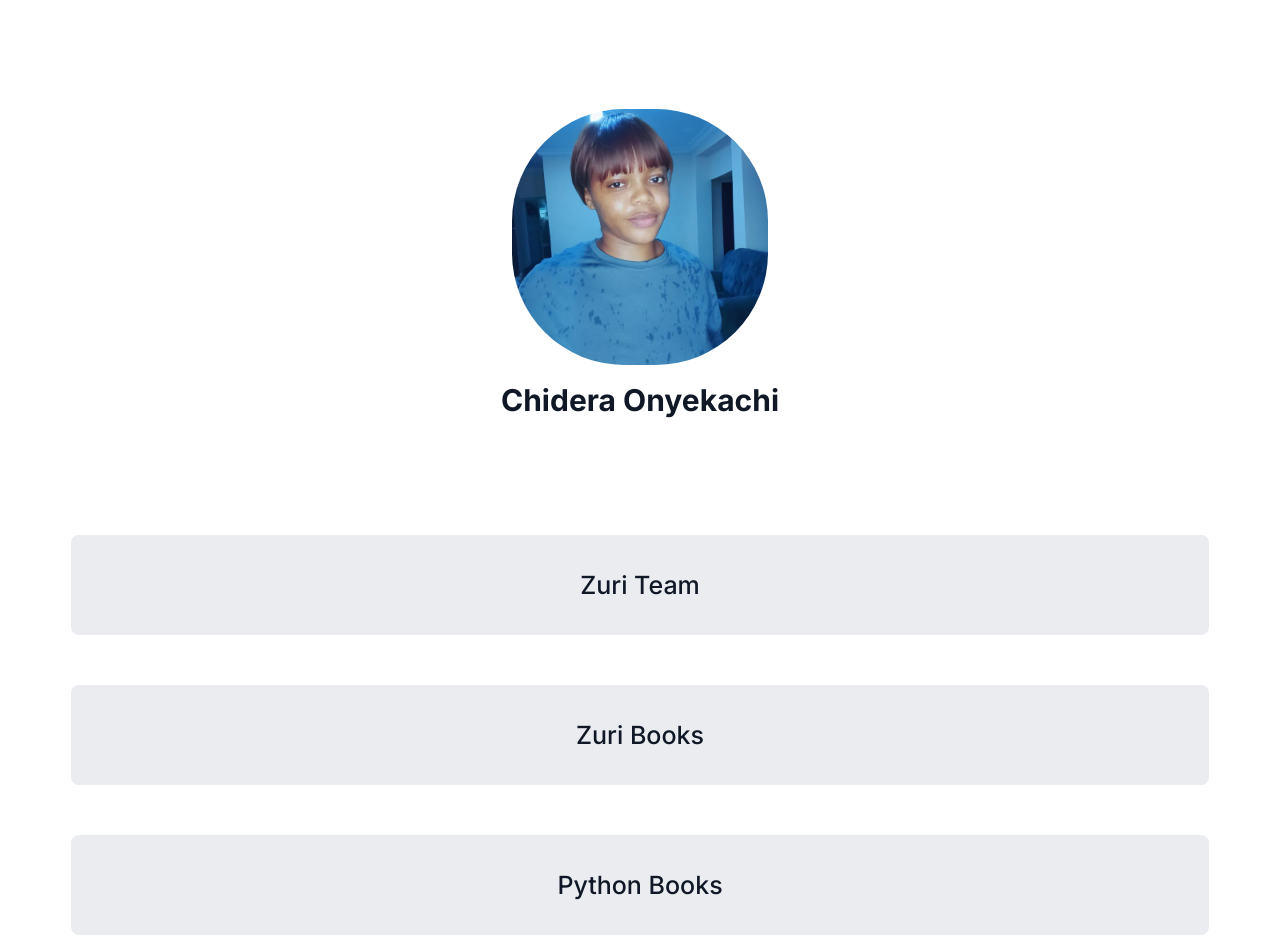
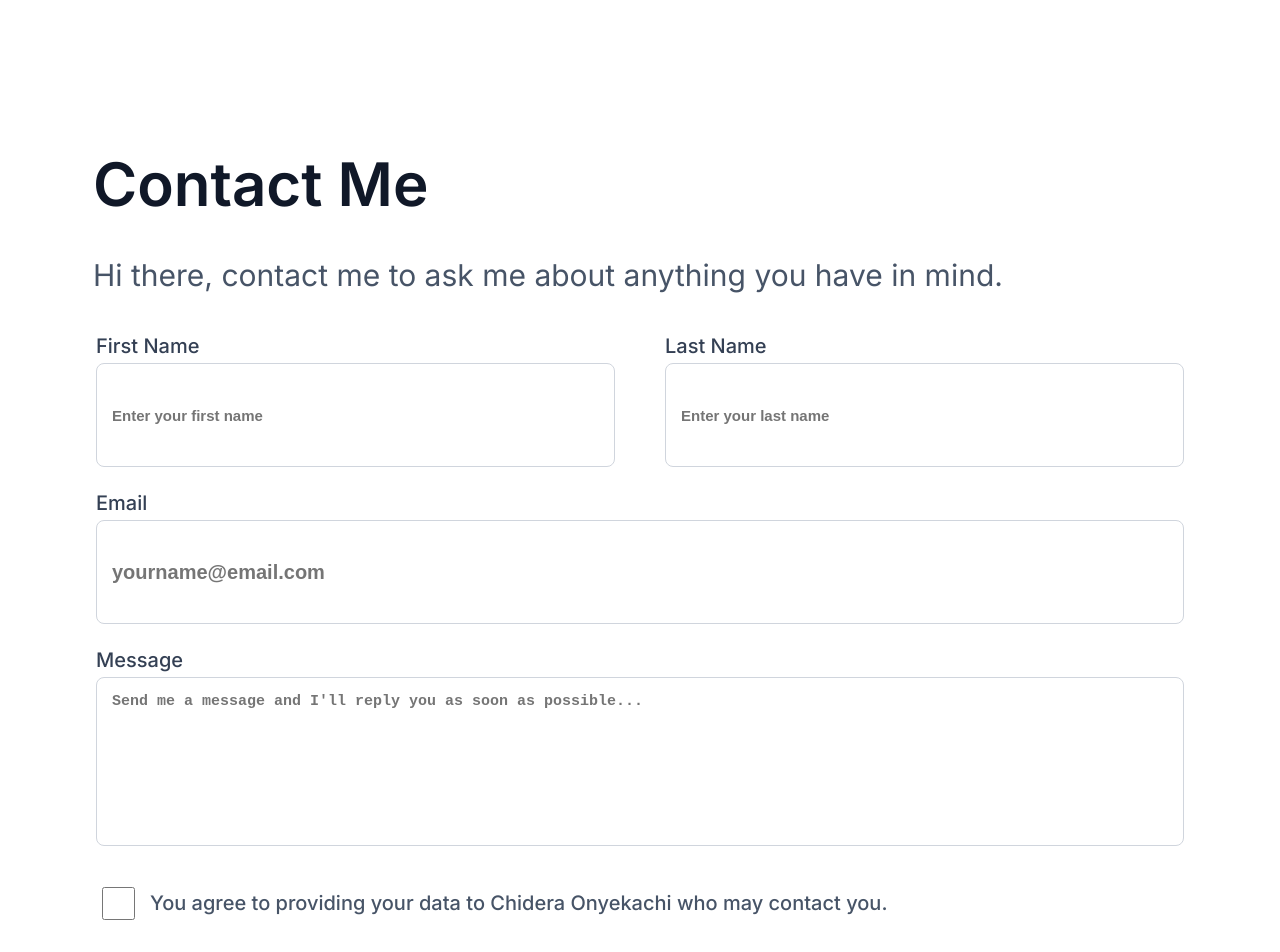
Before and after one commit to ChideraDev/Zuri-first-task, a React (Create React App) app: page /contact in a window 1280 px wide. Shown: the top 952 px of the page. Built offline with nearby package versions, Linux system fonts and the light colour scheme.

Commit message:
add contact page

```diff
--- a/package.json
+++ b/package.json
@@ -9,13 +9,14 @@
     "@testing-library/user-event": "^13.5.0",
     "react": "^18.2.0",
     "react-dom": "^18.2.0",
+    "react-router-dom": "^6.4.3",
     "react-scripts": "5.0.1",
     "web-vitals": "^2.1.4"
   },
   "scripts": {
     "start": "react-scripts start",
-    "predeploy" : "npm run build",
-"deploy" : "gh-pages -d build",
+    "predeploy": "npm run build",
+    "deploy": "gh-pages -d build",
     "build": "react-scripts build",
     "test": "react-scripts test",
     "eject": "react-scripts eject"
--- a/src/components/App.js
+++ b/src/components/App.js
@@ -1,17 +1,28 @@
-import React from 'react';
-import '../index.css';
-import Header from './Header';
+import React from "react";
+import { Routes, Route } from "react-router-dom";
+
+import "../index.css";
+import Header from "./Header";
 import Link from "./Link";
 import Footer from "./Footer";
+import Contact from "../components/Contact";
 
-export default  function App() {
+export default function App() {
   return (
     <div className="App">
-    <div className="container">
-    <Header/>
-   <Link/>
-   <Footer/>
-   </div>
+      <Routes>
+        <Route
+          path="/"
+          element={
+            <div className="container">
+              <Header />
+              <Link />
+              <Footer />
+            </div>
+          }
+        />
+        <Route path="/contact" element={<Contact />} />
+      </Routes>
     </div>
   );
 }
--- /dev/null
+++ b/src/components/Contact.js
@@ -0,0 +1,63 @@
+import React from "react";
+import Footer from "../components/Footer";
+
+export default function Contact() {
+  return (
+    <div className="contact_page">
+    <div className="contact">
+      <div className="contact_header">
+        <h1 id="contact_heading">Contact Me</h1>
+        <p id="contact_about">
+          Hi there, contact me to ask me about anything you have in mind.
+        </p>
+      </div>
+      <form className="contact-form">
+        <div className="contact-input1">
+          <label className="name_labels">
+            First Name
+            <input
+              type="text"
+              name="first_name"
+              id="first_name"
+              placeholder="Enter your first name"
+            />
+          </label>
+          <label className="name_labels">
+            Last Name
+            <input
+              type="text"
+              name="last_name"
+              id="last_name"
+              placeholder="Enter your last name"
+            />
+          </label>
+        </div>
+
+        <label className="name_labels">
+          Email
+          <input
+            type="text"
+            name="email"
+            id="email"
+            placeholder="yourname@email.com"
+          />
+        </label>
+        <label className="name_labels">
+          Message
+          <textarea
+            id="message"
+            placeholder="Send me a message and I'll reply you as soon as possible..."
+          ></textarea>
+        </label>
+        <label id="checkbox_label">
+          <input type="checkbox" id="checkbox" />
+          You agree to providing your data to Chidera Onyekachi who may contact
+          you.
+        </label>
+        <input type="submit" value="Send message" id="btn_submit" />
+      </form>
+    </div>
+    <Footer/>
+    </div>
+  );
+}
--- a/src/components/Link.js
+++ b/src/components/Link.js
@@ -1,9 +1,10 @@
-import React, { useState } from "react";
+import React from "react";
 import Anchor from "./Anchor";
 import Slack from "../images/slack.jpg";
 import Github from "../images/github.png";
-export default function Link() {
-  const [buttons, setButtons] = useState([
+import { Link } from "react-router-dom";
+
+const HyperLinkArray = [
   {
     url: "https://training.zuri.team/",
     text: "Zuri Team",
@@ -29,13 +30,17 @@ export default function Link() {
     text: "Design Books",
     id: "book__design",
   },
-  ]);
+];
+
+
+export default function Button() {
 
   return (
     <div className="links">
-      {buttons.map((button, index) => (
-        <Anchor url={button.url} text={button.text} id={button.id} />
+      {HyperLinkArray.map((button, index) => (
+        <Anchor key = {index} url={button.url} text={button.text} id={button.id} />
       ))}
+      <Link to="/contact">Contact Me</Link>
       <div className="brands-pic">
         <div className="brands-pic-inner">
             <img src={Slack} alt="slack" id="brands"/>
--- a/src/index.css
+++ b/src/index.css
@@ -112,3 +112,150 @@ font-size: 20px;
 }
 
 }
+.contact_page{
+  width: 99%;
+  margin: 0 auto;
+  display: flex;
+  flex-direction: column;
+  align-items: center;
+}
+.contact{
+  display: flex;
+  justify-content: center;
+  flex-direction: column;
+  align-items: center;
+  margin: 0 auto;
+}
+
+.contact_header{
+  text-align: start;
+  width: 1094px;
+  margin-bottom: 20px ;
+  margin-top: 100px;
+}
+#contact_heading{
+  font-weight: 600;
+font-size: 60px;
+color: #101828;
+
+}
+#contact_about{
+  font-weight: 400;
+font-size: 30px;
+line-height: 30px;
+margin: 0;
+color: #475467;
+}
+.contact-input1{
+  display: flex;
+  gap: 50px;
+}
+
+.name_labels{
+  display: flex;
+  flex-direction: column;
+  text-align: start;
+  line-height: 33px;
+  font-weight: 500;
+font-size: 20px;
+color: #344054;
+margin-top: 20px ;
+}
+
+#first_name, #last_name{
+  width: 500px;
+  height: 100px;
+  border: 1px solid #D0D5DD;
+  border-radius:8px;
+  padding-left: 15px;
+  font-weight: 600;
+font-size: 15px;
+outline: none;
+color: #101828;
+}
+.contact-input2{
+  display: flex;
+  flex-direction: column;
+  gap: 50px;
+  width: 100%;
+}
+#email{
+  height: 100px;
+  border: 1px solid #D0D5DD;
+  border-radius:8px;
+  padding-left: 15px;
+  font-weight: 600;
+font-size: 1em;
+outline: none;
+color: #101828;
+}
+
+#message{
+  resize: none;
+  height: 150px;
+  border: 1px solid #D0D5DD;
+  border-radius:8px;
+  padding-left: 15px;
+  padding-top: 15px ;
+  font-weight: 600;
+font-size: 15px;
+color: #101828;
+outline: none;
+}
+
+#checkbox_label{
+  display: flex;
+  justify-content: flex-start;
+  align-items: center;
+  line-height: 33px;
+  font-weight: 500;
+font-size: 20px;
+color: #475467;
+margin-top: 38px ;
+gap: 10px;
+}
+
+#checkbox{
+  width: 37px;
+  height: 33px;
+  cursor: pointer;
+  border-radius: 30px !important;
+  border: 1px solid #D0D5DD;
+}
+
+#btn_submit{
+  width: 97%;
+    height: 75px;
+    text-align: center;
+    background: #1570EF;
+    border: 1px solid #1570EF;
+    box-shadow: 0px 1px 2px rgb(16 24 40 / 5%);
+    border-radius: 8px;
+    color: #ffff;
+    font-weight: 600;
+    font-size: 19px;
+    margin-top: 38px;
+    margin-bottom: 190px ;
+}
+
+/* @media only screen and (max-device-width : 640px) {
+  .contact-input1 {
+    display: flex;
+    flex-direction: column;
+    gap: 50px;
+    width: 948px;
+    align-items: center;
+    justify-content: center;
+}
+.contact{
+  width: 700px;
+}
+.contact_header{
+  width: 668px;
+}
+#contact_about{
+  font-size: 20px;
+}
+
+
+} */
--- a/src/index.js
+++ b/src/index.js
@@ -2,13 +2,15 @@ import React from 'react';
 import ReactDOM from 'react-dom/client';
 import './index.css';
 import App from './components/App';
+import { BrowserRouter } from "react-router-dom";
 import reportWebVitals from './reportWebVitals';
 
 const root = ReactDOM.createRoot(document.getElementById('root'));
 root.render(
-  <React.StrictMode>
+  <BrowserRouter>
     <App />
-  </React.StrictMode>
+  </BrowserRouter>
 );
 
+
 reportWebVitals();
```
Also changed, not shown: 1 other file (tests, documents, lock files or other folders). Lines whose indentation alone changed are shown as unchanged.
